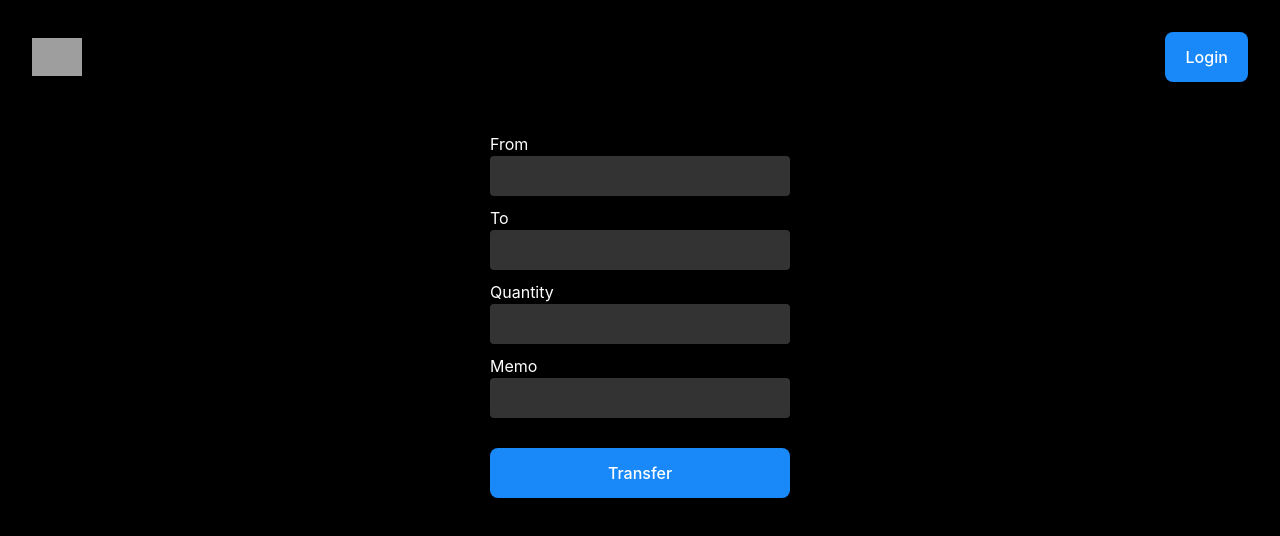
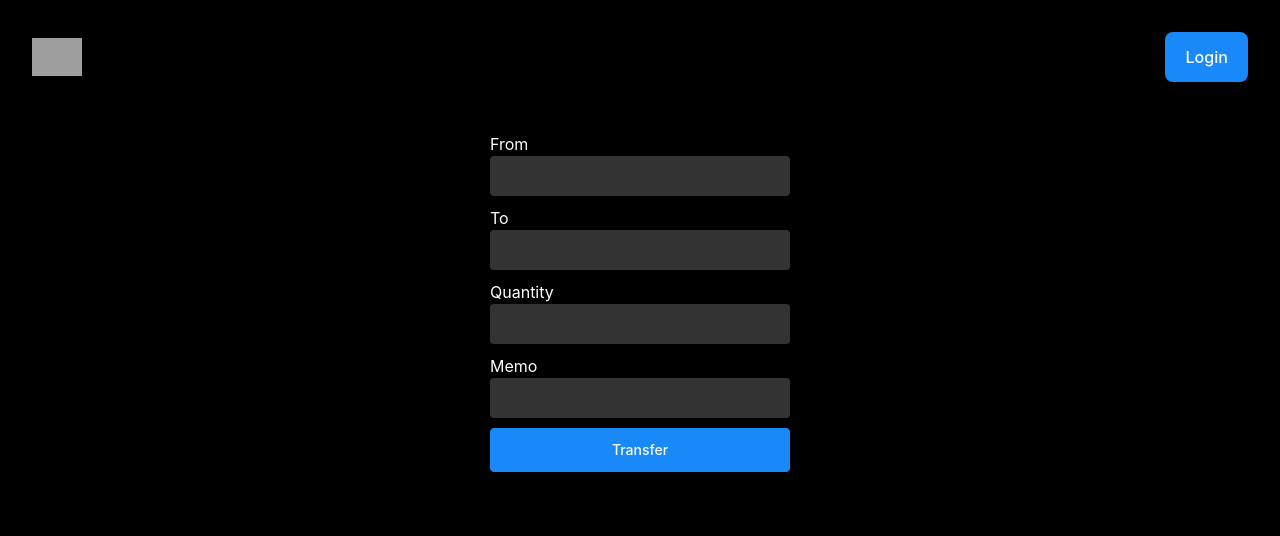
Before and after one commit to DFSNetwork/DFSTransferDemo, a Vue app: page / in a window 1280 px wide. Shown: the top 536 px of the page. Built offline with nearby package versions, Linux system fonts and the light colour scheme; grey boxes are pictures that could not be loaded.

Commit message:
add vant

```diff
--- a/package.json
+++ b/package.json
@@ -4,12 +4,13 @@
   "version": "0.0.0",
   "type": "module",
   "scripts": {
-    "dev": "vite",
+    "dev": "vite --host 0.0.0.0",
     "build": "vue-tsc && vite build",
     "preview": "vite preview"
   },
   "dependencies": {
     "pinia": "^2.1.7",
+    "vant": "^4.8.10",
     "vue": "^3.4.21",
     "vue-router": "^4.3.0"
   },
@@ -18,6 +19,7 @@
     "@eslint/js": "^9.0.0",
     "@types/node": "^20.12.5",
     "@typescript-eslint/eslint-plugin": "^6.21.0",
+    "@vant/auto-import-resolver": "^1.1.0",
     "@vitejs/plugin-vue": "^5.0.4",
     "eslint": "^8.57.0",
     "eslint-config-standard-with-typescript": "^43.0.1",
--- a/src/auto-import.d.ts
+++ b/src/auto-import.d.ts
@@ -45,6 +45,7 @@ declare global {
   const shallowReactive: typeof import('vue')['shallowReactive']
   const shallowReadonly: typeof import('vue')['shallowReadonly']
   const shallowRef: typeof import('vue')['shallowRef']
+  const showSuccessToast: typeof import('vant/es')['showSuccessToast']
   const toRaw: typeof import('vue')['toRaw']
   const toRef: typeof import('vue')['toRef']
   const toRefs: typeof import('vue')['toRefs']
--- a/src/components.d.ts
+++ b/src/components.d.ts
@@ -10,5 +10,6 @@ declare module 'vue' {
     HelloWorld: typeof import('./components/HelloWorld.vue')['default']
     RouterLink: typeof import('vue-router')['RouterLink']
     RouterView: typeof import('vue-router')['RouterView']
+    VanButton: typeof import('vant/es')['Button']
   }
 }
--- a/src/main.ts
+++ b/src/main.ts
@@ -4,4 +4,9 @@ import App from './App.vue'
 import router from './router'
 import pinia from '@/store'
 
+import 'vant/es/toast/style';
+import 'vant/es/dialog/style';
+import 'vant/es/notify/style';
+import 'vant/es/image-preview/style';
+
 createApp(App).use(router).use(pinia).mount('#app')
--- a/src/views/home/index.vue
+++ b/src/views/home/index.vue
@@ -47,7 +47,7 @@
           autocomplete="off"
         />
       </div>
-      <button class="btn" @click="handleTransact()">Transfer</button>
+      <van-button type="primary" @click="handleTransact()">Transfer</van-button>
     </div>
   </div>
 </template>
@@ -55,6 +55,7 @@
 <script setup lang="ts">
 import { Identity } from '@/types';
 import WebSdk from '@/webSdk';
+import { showFailToast, showSuccessToast } from 'vant';
 let webSdk = new WebSdk(
   'DFS Transfer Demo',
   'https://dfs.land/assets/icons/180x180.png'
@@ -69,12 +70,13 @@ const handleLogin = async () => {
   try {
     userInfo.value = await webSdk.login();
   } catch (error) {
-    alert(error);
+    console.error(error);
+    showFailToast('fail');
   }
 };
 const handleTransact = async () => {
   if (!userInfo.value) {
-    alert('Please login first!');
+    showFailToast('Please login first!');
     return;
   }
   const actions = [
@@ -98,9 +100,10 @@ const handleTransact = async () => {
   try {
     const userinfo = await webSdk.transact(actions);
     console.log(userinfo);
-    alert('transfer success!');
+    showSuccessToast('transfer success!');
   } catch (error) {
-    alert(JSON.stringify(error));
+    console.error(error);
+    showFailToast(JSON.stringify(error));
   }
 };
 const handleLogout = async () => {
--- a/vite.config.ts
+++ b/vite.config.ts
@@ -4,6 +4,7 @@ import vue from '@vitejs/plugin-vue'
 import { resolve } from 'path'
 import AutoImport from 'unplugin-auto-import/vite'
 import Components from 'unplugin-vue-components/vite'
+import { VantResolver } from '@vant/auto-import-resolver';
 
 // https://vitejs.dev/config/
 export default defineConfig({
@@ -15,9 +16,11 @@ export default defineConfig({
     AutoImport({
       imports: ['vue', 'vue-router'],
       dts: "src/auto-import.d.ts",
+      resolvers: [VantResolver()],
     }),
     Components({
       dts: "src/components.d.ts",
+      resolvers: [VantResolver()],
     }),
   ],
   resolve: {
```
